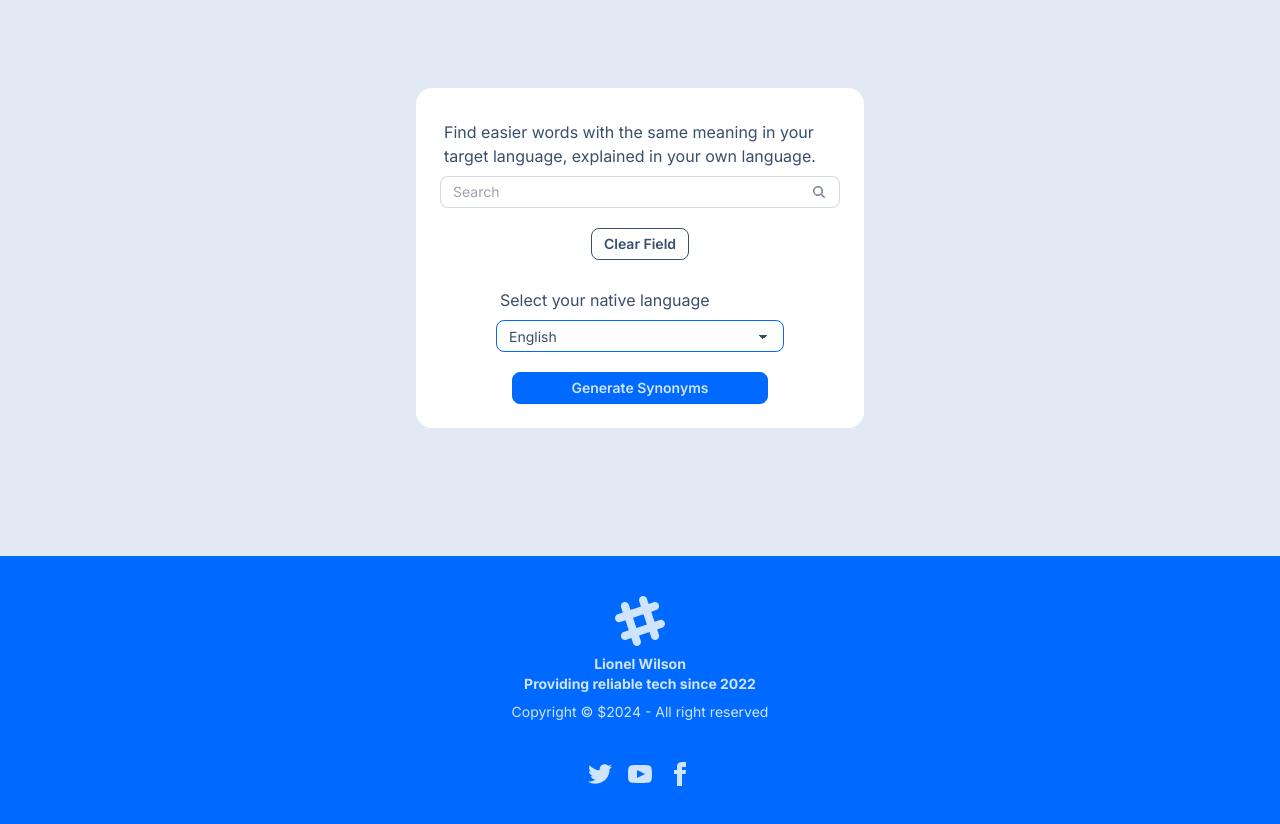
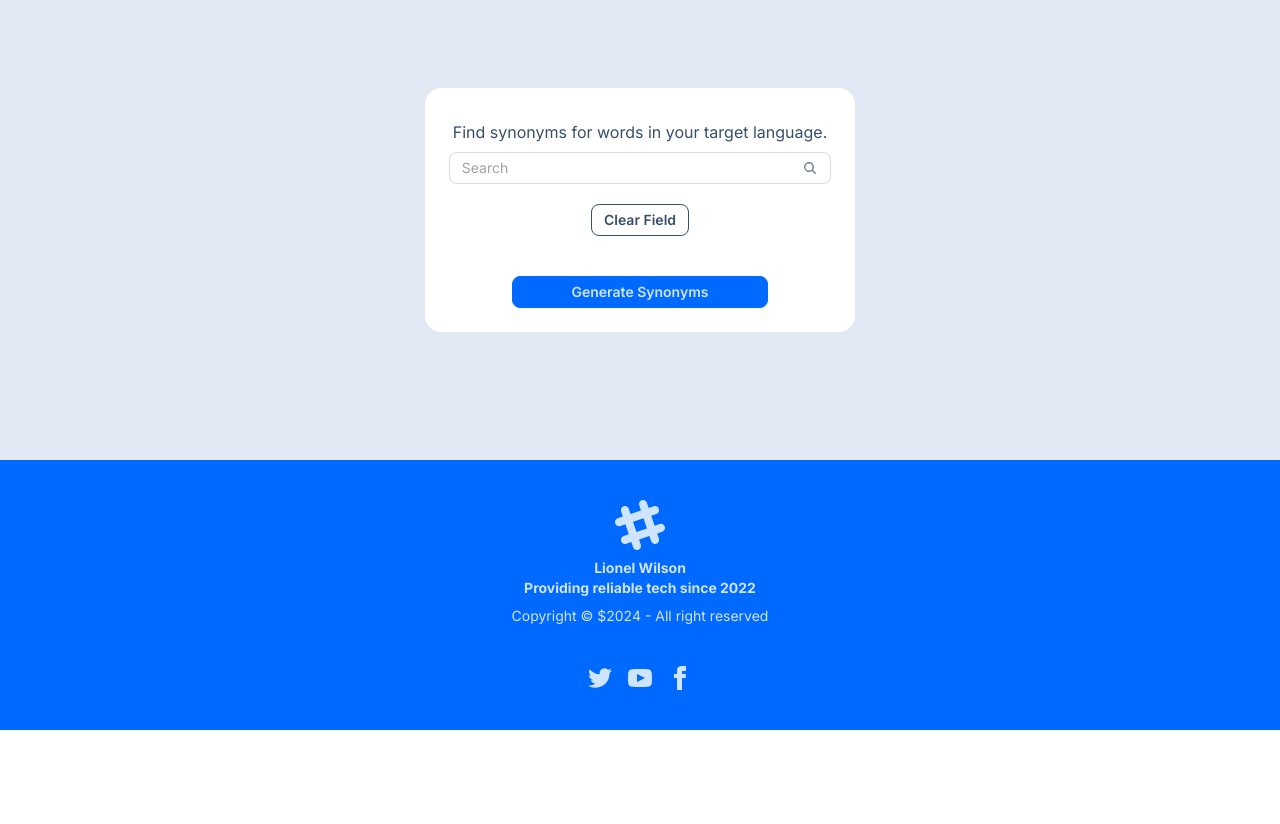
Before and after one commit to Lionel-Wilson/My-Language-Aibou, a Next.js app: page /search in a window 1280 px wide. Shown: the part 1420-2244 px from the top of the page. After the commit the page ends 2150 px from the top, so only its background shows below. Built offline with nearby package versions, Linux system fonts and the light colour scheme.

Commit message:
remove native language selection from synonym search

```diff
--- a/src/app/search/actions.ts
+++ b/src/app/search/actions.ts
@@ -68,7 +68,8 @@ export async function defineWord(prevState: any, formData: FormData) {
 export async function getSynonyms(prevState: any, formData: FormData) {
   const rawFormData = {
     word: formData.get("word"),
-    nativeLanguage: formData.get("nativeLanguage"),
+    nativeLanguage: "English",
+    //nativeLanguage: formData.get("nativeLanguage"), TO-DO: Uncomment when figure out the correct prompt
   };
 
   const response = await fetch(`${process.env.API_URL}/search/synonyms`, {
--- a/src/app/search/components/thesaurus.tsx
+++ b/src/app/search/components/thesaurus.tsx
@@ -20,8 +20,7 @@ export function Thesaurus() {
             <label className="form-control">
               <div className="label sm:flex sm:justify-center">
                 <span className="label-text text-xs min-[410px]:text-sm md:text-base">
-                  Find easier words with the same meaning in your target
-                  language, explained in your own language.
+                  Find synonyms for words in your target language.
                 </span>
               </div>
               <div className="sm:flex sm:justify-center">
@@ -72,7 +71,7 @@ export function Thesaurus() {
                             <option value="Basic">Basic</option>
                           </select>
                         </div>*/}
-                <div>
+                {/*<div>
                   <div className="label w-56  sm:w-72">
                     <span className="label-text text-xs min-[410px]:text-sm md:text-base">
                       Select your native language
@@ -88,7 +87,7 @@ export function Thesaurus() {
                       </option>
                     ))}
                   </select>
-                </div>
+                </div>*/}
               </div>
               <SubmitButton Title="Generate Synonyms" />
             </label>
```
